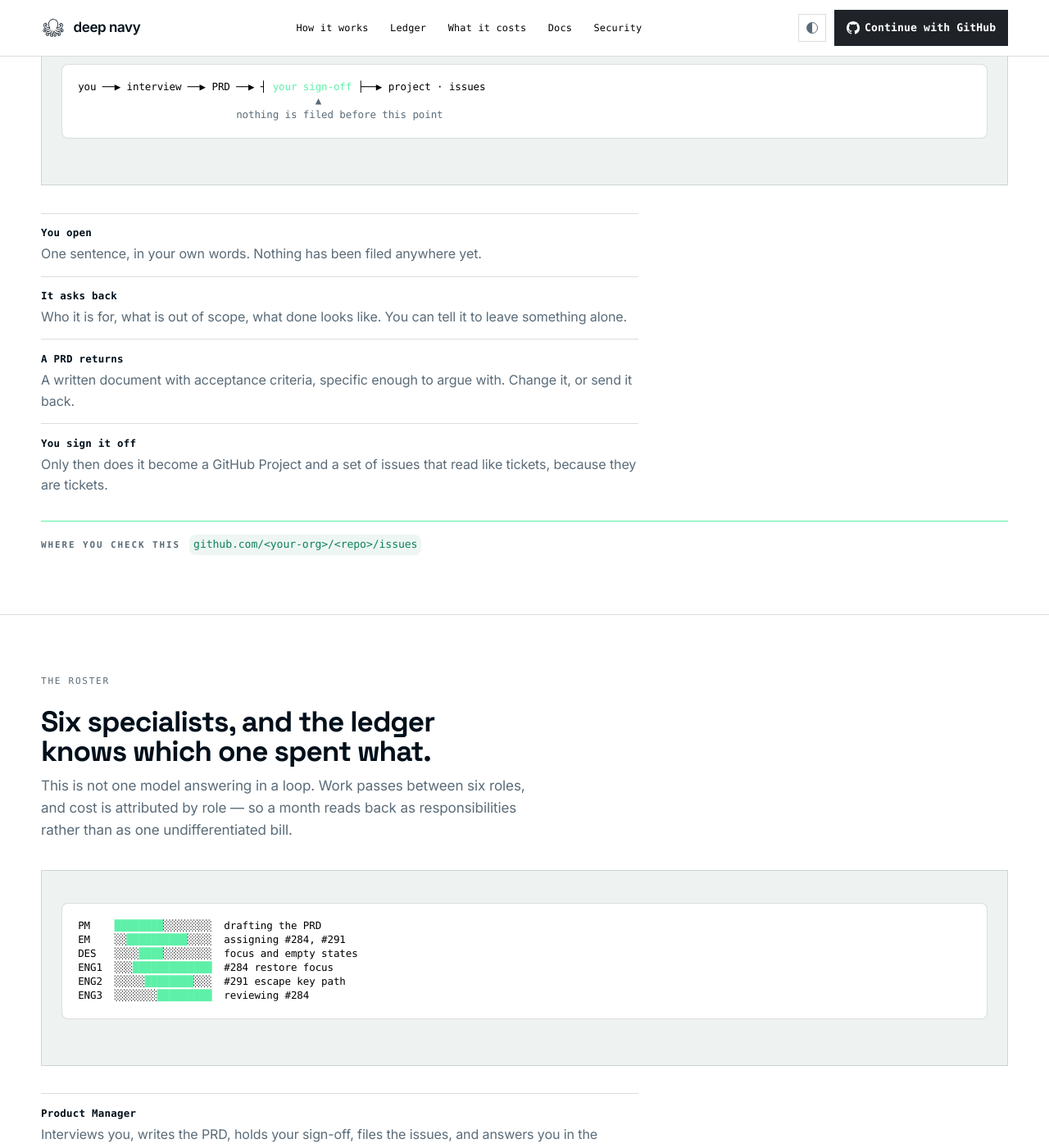
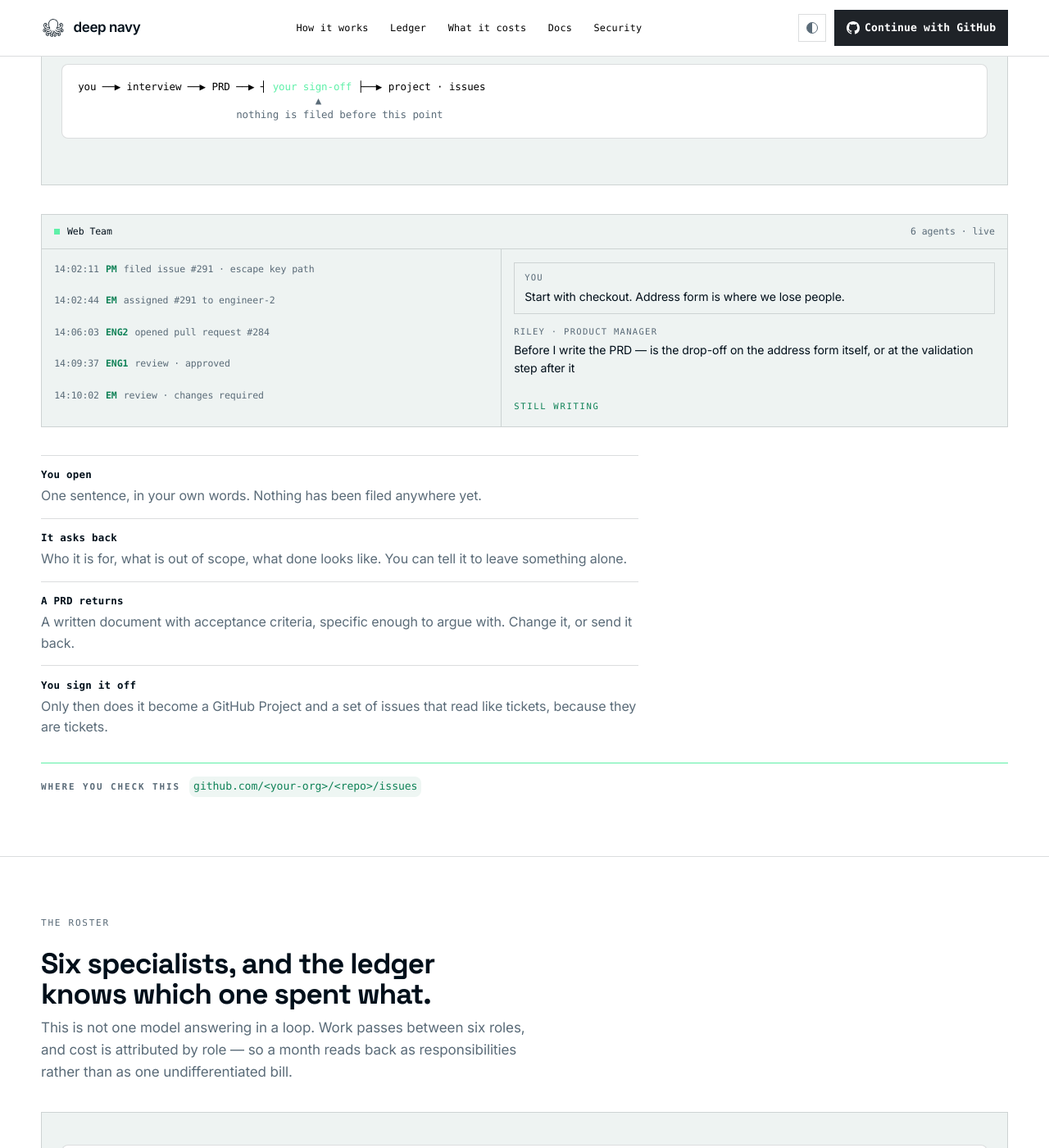
Before and after one commit to deep-navy/deep-navy-site, a Jekyll site: the page built from index.md, in a window 1280 px wide and 1400 px high, scrolled down 2066 px. Shown: the whole window at 82% size. Built offline with Jekyll 4.4.1, drawn with Linux system fonts in a browser that asks for light colours.

Commit message:
Show the console, not just the pull request
Supabase's homepage shows its own product over and over — the dashboard,
the editor, the code — and that is the one device from it this page was
missing. We showed a pull request and then described the console in
prose, which is the surface a customer actually looks at every day.

It is a depiction, drawn in the same materials as everything else, rather
than a screenshot that goes stale the first time the interface moves: the
activity stream on the navy machine ground with the timestamps in tabular
figures and the agent keys in seafoam, and beside it a conversation
caught mid-reply, with the caret and "still writing" — which is the
streaming behaviour the runtime actually has as of today, not an
aspiration.

Two things from that reference deliberately NOT copied. The logo wall,
because we have no named customers and the last section of this page says
so in as many words. And the compliance badges, because I have no
evidence we hold those certifications and a badge is a claim.

179/179 tests. Verified at 390 dark and 1280 light: no horizontal scroll,
the console fits its column at both, and it inverts to the paper ground
in the light theme with everything else.

```diff
--- a/assets/css/home.css
+++ b/assets/css/home.css
@@ -247,3 +247,79 @@
   overflow-x: auto;
   overscroll-behavior-x: contain;
 }
+
+/* ---- The console, depicted --------------------------------------------
+   The product's own surface, drawn the way the pull request above it is
+   drawn: machine output on the navy ground, every fact in the machine's
+   face, and the one moment that matters — a reply arriving — shown mid
+   sentence rather than described. */
+.console-shot {
+  margin: 2.2rem 0 0;
+  border: 1px solid var(--line);
+  background: var(--surface-sunken);
+}
+.console-shot-bar {
+  display: flex;
+  align-items: center;
+  gap: .55rem;
+  padding: .7rem .95rem;
+  border-bottom: 1px solid var(--line);
+  font-family: var(--font-mono);
+  font-size: .72rem;
+  color: var(--ink);
+}
+.console-shot-dot {
+  width: 7px;
+  height: 7px;
+  background: var(--accent-graphic);
+}
+.console-shot-meta { margin-left: auto; color: var(--muted); }
+.console-shot-body { display: grid; }
+@media (min-width: 860px) {
+  .console-shot-body { grid-template-columns: minmax(0, 1fr) minmax(0, 1.1fr); }
+  .console-stream { border-right: 1px solid var(--line); }
+}
+.console-stream {
+  display: grid;
+  gap: .5rem;
+  margin: 0;
+  padding: 1rem .95rem;
+  list-style: none;
+  font-family: var(--font-mono);
+  font-size: .72rem;
+  line-height: 1.5;
+  color: var(--muted);
+}
+.console-stream li { display: flex; flex-wrap: wrap; gap: .5rem; }
+.console-stream span { color: var(--muted); font-variant-numeric: tabular-nums; }
+.console-stream b { color: var(--aqua); font-weight: 600; }
+.console-talk { display: grid; gap: .8rem; padding: 1rem .95rem; align-content: start; }
+.console-msg { margin: 0; font-size: .88rem; line-height: 1.55; color: var(--ink); }
+.console-msg span {
+  display: block;
+  margin-bottom: .25rem;
+  font-family: var(--font-mono);
+  font-size: .66rem;
+  letter-spacing: .12em;
+  text-transform: uppercase;
+  color: var(--muted);
+}
+.console-msg.is-you { padding: .6rem .75rem; border: 1px solid var(--line); }
+.console-caret {
+  display: inline-block;
+  width: .5em;
+  height: 1em;
+  margin-left: .12em;
+  background: var(--accent-graphic);
+  vertical-align: -.14em;
+  animation: console-caret 1.1s steps(1, end) infinite;
+}
+@keyframes console-caret { 0%, 45% { opacity: 1; } 46%, 100% { opacity: 0; } }
+.console-writing {
+  margin: 0;
+  font-family: var(--font-mono);
+  font-size: .66rem;
+  letter-spacing: .16em;
+  text-transform: uppercase;
+  color: var(--aqua);
+}
--- a/index.md
+++ b/index.md
@@ -72,6 +72,23 @@ extra_css: /assets/css/home.css
 <i>                                       ▲
                           nothing is filed before this point</i></pre>
       </figure>
+    <figure class="console-shot" aria-label="The console: a live activity stream on the left showing each agent's events, and a conversation with the product manager on the right, mid-reply.">
+      <div class="console-shot-bar"><span class="console-shot-dot" aria-hidden="true"></span>Web Team<span class="console-shot-meta">6 agents · live</span></div>
+      <div class="console-shot-body">
+        <ol class="console-stream">
+          <li><span>14:02:11</span><b>PM</b> filed issue #291 · escape key path</li>
+          <li><span>14:02:44</span><b>EM</b> assigned #291 to engineer-2</li>
+          <li><span>14:06:03</span><b>ENG2</b> opened pull request #284</li>
+          <li><span>14:09:37</span><b>ENG1</b> review · approved</li>
+          <li><span>14:10:02</span><b>EM</b> review · changes required</li>
+        </ol>
+        <div class="console-talk">
+          <p class="console-msg is-you"><span>You</span>Start with checkout. Address form is where we lose people.</p>
+          <p class="console-msg is-pm"><span>Riley · Product Manager</span>Before I write the PRD — is the drop-off on the address form itself, or at the validation step after it<span class="console-caret" aria-hidden="true"></span></p>
+          <p class="console-writing">still writing</p>
+        </div>
+      </div>
+    </figure>
     <ul class="lp-facts">
       <li><span class="lp-term">You open</span> One sentence, in your own words. Nothing has been filed anywhere yet.</li>
       <li><span class="lp-term">It asks back</span> Who it is for, what is out of scope, what done looks like. You can tell it to leave something alone.</li>
```
Also changed, not shown: scripts/instrument_styling_test.cjs (+23 -0 lines).
